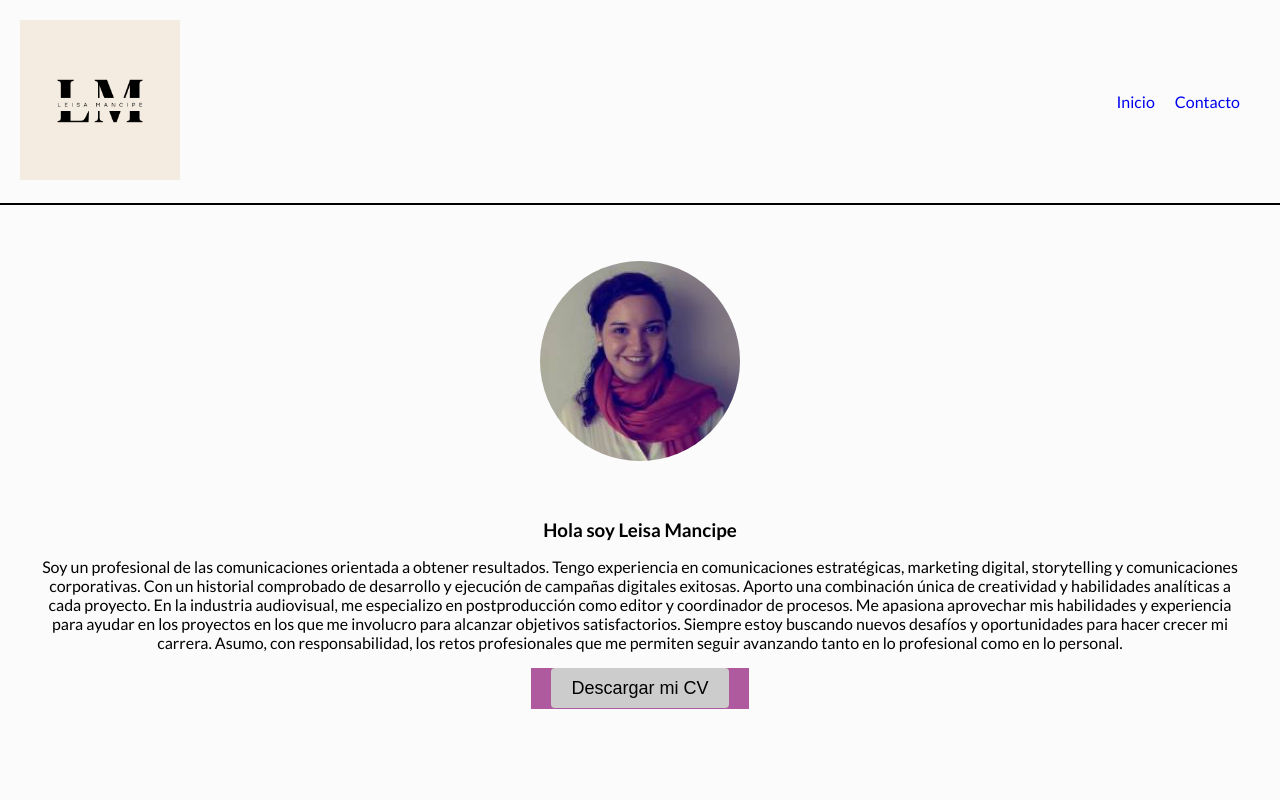
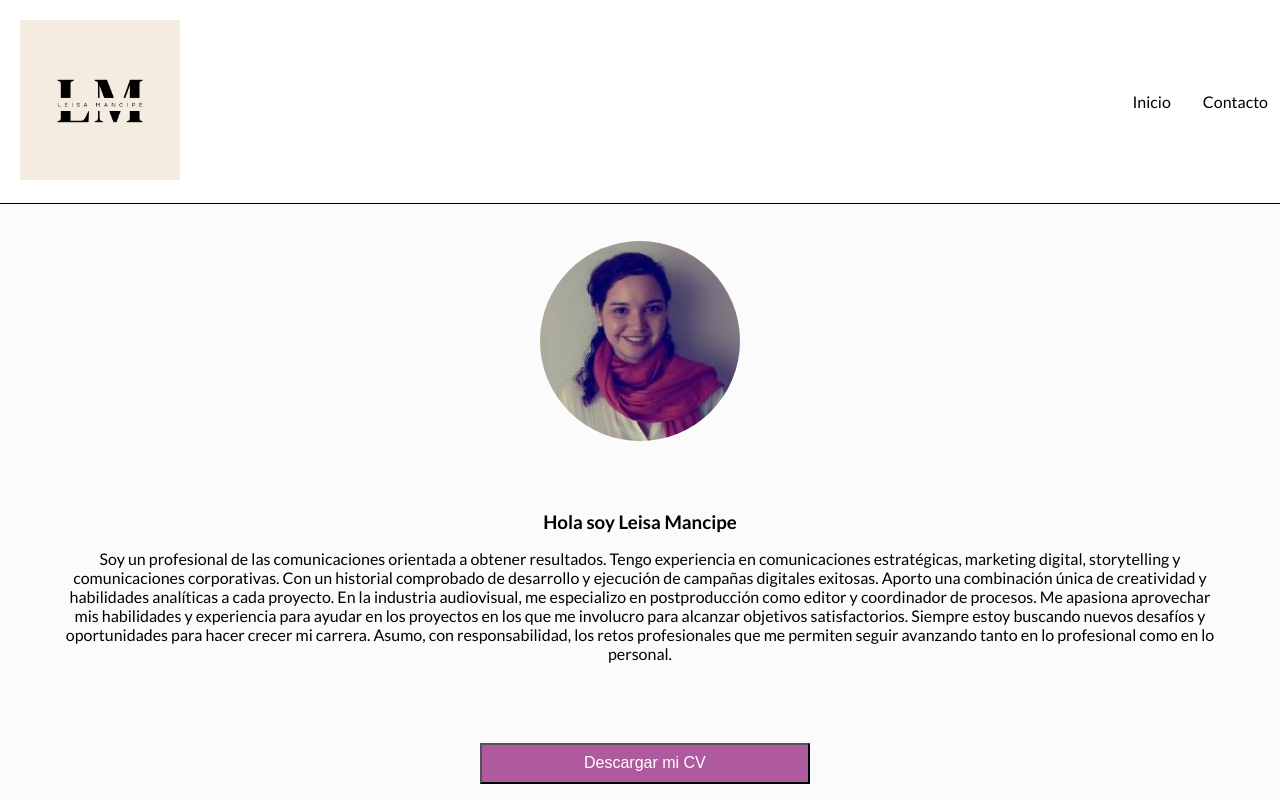
Before and after one commit to leisaml/proyecto1, a plain HTML site: page index.html in a window 1280 px wide. Shown: the top 800 px of the page. Drawn offline with Linux system fonts and the light colour scheme.

Commit message:
cambio
cambio

```diff
--- a/css/styles.css
+++ b/css/styles.css
@@ -6,11 +6,9 @@ body {
   padding: 0;
   background-color: #fbfbfb;
 }
-
 ul {
   list-style: none;
 }
-
 header {
   display: flex;
   justify-content: space-between;
@@ -18,22 +16,26 @@ header {
   padding: 20px;
   border-bottom: 1px solid black;
 }
-
 main {
   border-top: 1px solid black;
 }
-
+header{
+  position: fixed;
+  display: flex;
+  background-color: white;
+  width: 100%;
+  padding-right: 1rem;
+}
 header a {
   text-decoration: none;
 }
-
 nav ul {
   list-style: none;
   display: flex;
 }
 
 nav ul li {
-  margin-right: 20px;
+  margin-right: 2rem;
 }
 
 #inicio {
@@ -42,40 +44,50 @@ nav ul li {
   align-items: center;
   justify-content: center;
   text-align: center;
-  padding: 40px;
+  padding: 4rem;
+  margin-top: 10rem;
 }
-
 #inicio figure img {
   width: 200px;
   height: 200px;
   border-radius: 50%;
 }
-
 .descripcion {
-  margin-top: 20px;
+  margin-top: 2rem;
 }
 
 #inicio h1 {
-  margin-bottom: 10px;
+  margin-bottom: 1rem;
 }
 
 .boton {
-  padding: 10px 20px;
-  font-size: 18px;
-  border: none;
+  box-sizing: content-box;
+  width: 20%;
+  height: 20%;
+  padding: 0.6rem 2.18rem;
+  font-size: 100%;
   background-color: #af599e;
+  justify-content: center;
+  align-items: center;
+  margin-left: 30rem;
   color: white;
-  cursor: pointer;
+  text-decoration: none;
 }
-
+.boton:hover {
+  background-color: aquamarine;
+  color:blue
+}
+a{
+  text-decoration: none;
+  color: inherit;
+}
 #inicio a {
   text-decoration: none;
   color: #000;
-  padding: 10px 20px;
+  padding: 0.5rem 1.2rem;
   background-color: #ccc;
-  border-radius: 4px;
+  border-radius: 0.5rem;
 }
-
 #contacto {
   display: flex;
   flex-direction: column;
@@ -84,7 +96,7 @@ nav ul li {
   text-align: center;
   padding: 10%;
   background-color: #af599e;
-  margin: 15rem;
+  margin: 10rem;
   justify-content: center;
   text-align: center;
 }
@@ -94,22 +106,18 @@ nav ul li {
   padding: 0%;
   margin: 0%;
 }
-
 #iconos li {
   display: inline-block;
   width: 20%;
   margin-right: 0%;
 }
-
 #iconos li:last-child {
   margin-right: 0;
 }
-
 #cuadrados {
   display: inline-block;
   justify-content: center;
   align-items: center;
-  box-sizing: content-box;
   width:30%;
   max-width: 100%;
   height: 30%;
@@ -119,9 +127,24 @@ nav ul li {
   margin-left: 20rem;
   margin-bottom: 2rem;
 }
-
 footer {
   text-align: center;
   padding: 20px;
   background-color: #af599e;
+  color: white
 }
+
+@media screen and (max-witdh: 980px) {
+  body {max-width: 100%;}
+  #iconos {align-items: center;
+          justify-content: space-around;}
+
+}
+@media (min-witdh: 720px) {
+  body {max-width: 100%;};
+  #iconos {align-items: center;
+          justify-content: space-around;
+        margin: 0;
+      padding: 0}
+
+}
--- a/index.html
+++ b/index.html
@@ -32,12 +32,10 @@
 
             <h1>Hola soy Leisa Mancipe</h1>
             <p>Soy un profesional de las comunicaciones orientada a obtener resultados. Tengo experiencia en comunicaciones estratégicas, marketing digital, storytelling y comunicaciones corporativas. Con un historial comprobado de desarrollo y ejecución de campañas digitales exitosas. Aporto una combinación única de creatividad y habilidades analíticas a cada proyecto. En la industria audiovisual, me especializo en postproducción como editor y coordinador de procesos. Me apasiona aprovechar mis habilidades y experiencia para ayudar en los proyectos en los que me involucro para alcanzar objetivos satisfactorios. Siempre estoy buscando nuevos desafíos y oportunidades para hacer crecer mi carrera. Asumo, con responsabilidad, los retos profesionales que me permiten seguir avanzando tanto en lo profesional como en lo personal.</p>
-
-            <button class="boton"><a href="https://drive.google.com/drive/folders/1tVytgXv9bMde38JA7eRjvRaC-UswSjhQ?usp=sharing" target="_blank">Descargar mi CV</a></button>
-
-          </article>
-        </section>
-
+        </article>
+    </section>
+           <span> <button class="boton"><a href="https://drive.google.com/drive/folders/1tVytgXv9bMde38JA7eRjvRaC-UswSjhQ?usp=sharing" target="_blank">Descargar mi CV</a></button>
+           </span>
 
       <section id="contacto">
        <article>
```
Also changed, not shown: 1 other file.
